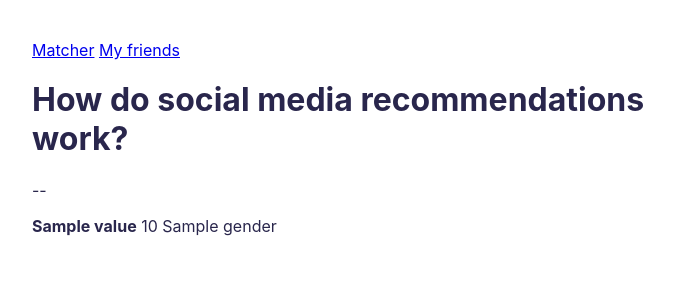
After one commit to markusgeert/social-network-app, a Flask app: template flaskr/templates/explain.html in a window 1280 px wide. The commit adds this page. Shown: the top 300 px of the page, without its empty margins (283-957 px from the left). Run offline with Flask 3, Linux system fonts and the light colour scheme; the template is opened without the code that fills it: most values are stand-ins (such as "Sample title", 1, 10 or a date in 2020).

Commit message:
Start explainer implementation

```diff
--- a/flaskr/__init__.py
+++ b/flaskr/__init__.py
@@ -60,14 +60,30 @@ def get_user_matches(uuid):
     return links_with_user
 
 
+def get_explain_users():
+    with open("./explainer_data.csv", "r") as file:
+        csv_reader = csv.reader(file)
+        contents = list(csv_reader)
+
+    contents = contents[1:]
+
+    return [{"name": row[0], "age": row[1], "gender": row[2]} for row in contents]
+
+
 def create_app():
     app = Flask(__name__)
 
-    @app.get("/<name>")
+    @app.get("/")
+    @app.get("/matcher")
+    def login():
+        return redirect(url_for("home", name="daan"))
+
+    @app.get("/matcher/<name>")
     def home(name):
-        user = get_user_by_name(name)
         # user_uuid = request.cookies.get("user")
         # user = get_user(user_uuid)
+
+        user = get_user_by_name(name)
 
         if user is None:
             return redirect(url_for("login"))
@@ -108,4 +124,14 @@ def create_app():
 
         return resp
 
+    @app.get("/my-friends")
+    def my_friends():
+        return render_template("my-friends.html")
+
+    @app.get("/explain")
+    def explain():
+        data = get_explain_users()
+
+        return render_template("explain.html", users=data)
+
     return app
--- a/flaskr/templates/base.html
+++ b/flaskr/templates/base.html
@@ -90,6 +90,10 @@
     </head>
     <body>
         <div id="app">
+            <nav>
+                <a href="/matcher">Matcher</a>
+                <a href="/my-friends">My friends</a>
+            </nav>
             {% block content %}{% endblock %}
         </div>
     </body>
--- /dev/null
+++ b/flaskr/templates/explain.html
@@ -0,0 +1,17 @@
+{% extends "base.html" %}
+{% block title %}Explain{% endblock %}
+{% block content %}
+    <div>
+        <h1>How do social media recommendations work?</h1>
+        <p>--</p>
+    </div>
+    <div>
+        {% for value in users %}
+            <div>
+                <span><b>{{ value['name'] }}</b></span>
+                <span>{{ value['age'] }}</span>
+                <span>{{ value['gender'] }}</span>
+            </div>
+        {% endfor %}
+    </div>
+{% endblock %}
--- /dev/null
+++ b/flaskr/templates/my-friends.html
@@ -0,0 +1,4 @@
+{% extends "base.html" %}
+{% block title %}My Friends{% endblock %}
+{% block content %}
+{% endblock %}
```
Also changed, not shown: explainer_data.csv (added, +10 -0 lines).
